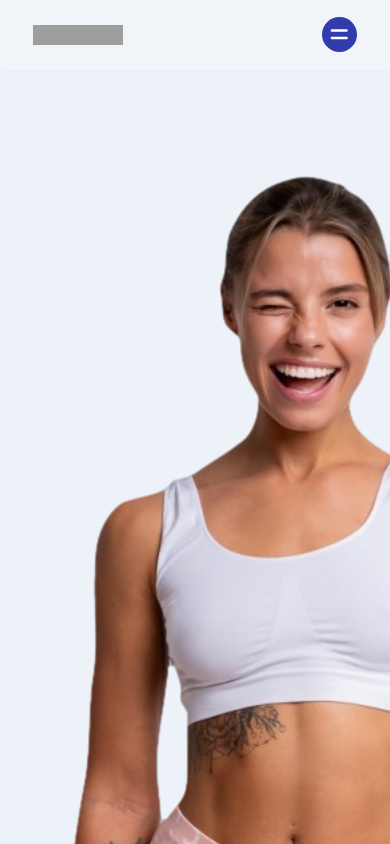
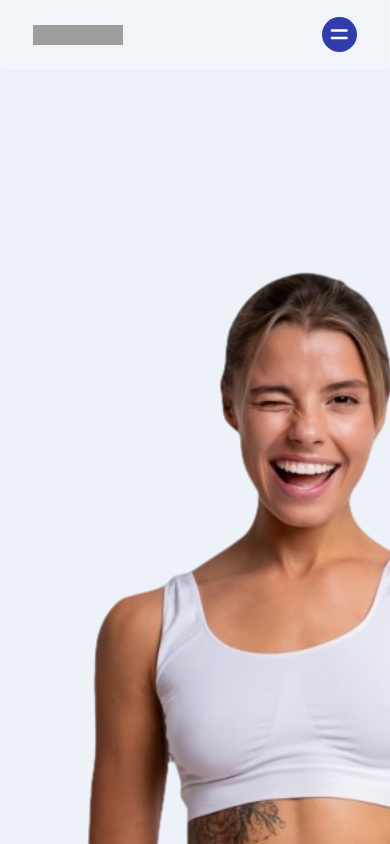
Before and after one commit to LewisMurray00/personal-trainer-webpage, a React (Create React App) app: page / in a window 390 px wide. Shown: the top 844 px of the page. Built offline with nearby package versions, Linux system fonts and the light colour scheme; grey boxes are pictures that could not be loaded.

Commit message:
Started styling some of the .app__header class, will make it responsive

```diff
--- a/src/container/Header/Header.scss
+++ b/src/container/Header/Header.scss
@@ -14,3 +14,14 @@
         }
     }
 }
+
+.app__header{
+    flex: 1;
+    width: 100%;
+    height: 100%;
+    flex-direction: row;
+
+    padding: 6rem 2rem 0rem;
+
+
+}
```
